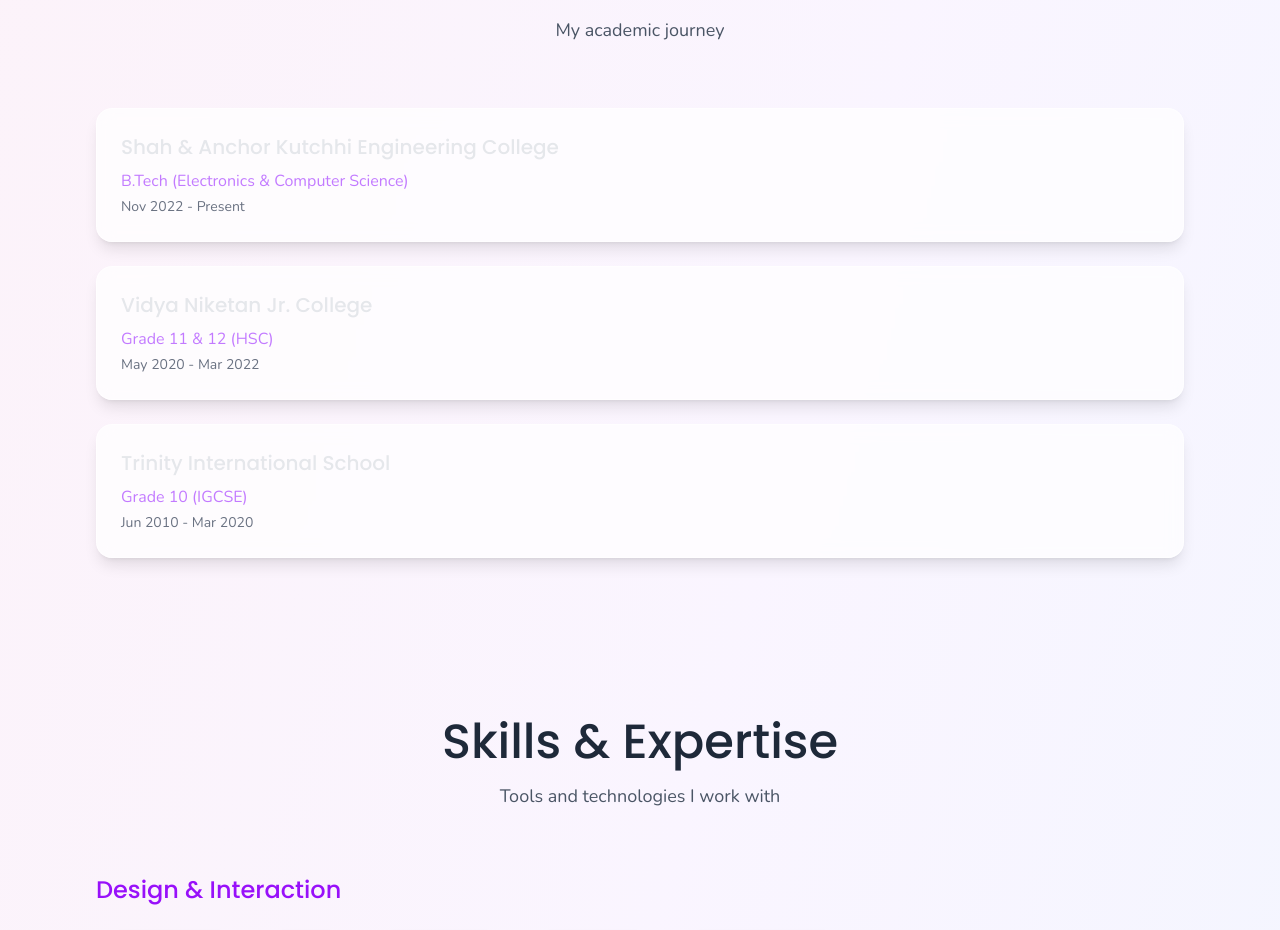
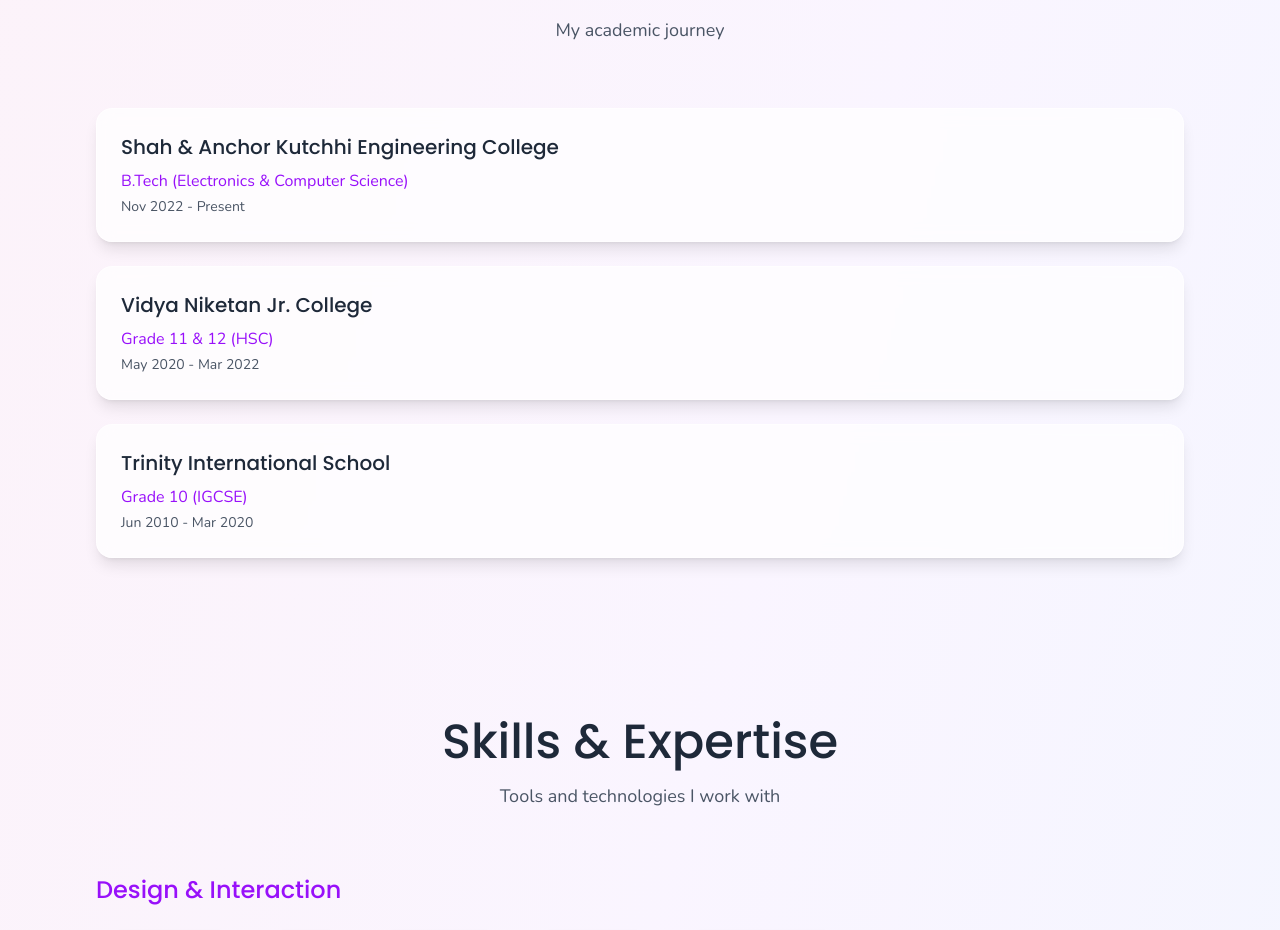
Before and after one commit to reshanaik15/My-Portfolio, a React (Vite) app: page / in a window 1280 px wide. Shown: the part 1260-2190 px from the top of the page. Built offline with nearby package versions, Linux system fonts and the light colour scheme.

Commit message:
Fix education text colors for light and dark mode

```diff
--- a/src/app/components/Education.tsx
+++ b/src/app/components/Education.tsx
@@ -78,14 +78,20 @@
     flex-1 bg-white/70 dark:bg-gray-900/70 backdrop-blur-sm
     rounded-2xl p-6 shadow-lg border border-white/60 dark:border-gray-700
   "
-
 >
-                  <h3 className="text-xl text-gray-200 mb-2">
+  <h3 className="text-xl text-gray-800 dark:text-gray-200 mb-2">
     {edu.institution}
   </h3>
-                  <p className="text-purple-400 mb-1">{edu.grade}</p>
-                  <p className="text-sm text-gray-500">{edu.period}</p>
+
+  <p className="text-purple-600 dark:text-purple-400 mb-1">
+    {edu.grade}
+  </p>
+
+  <p className="text-sm text-gray-600 dark:text-gray-400">
+    {edu.period}
+  </p>
 </motion.div>
+
 
                 {/* Desktop Hover Panel */}
                 <AnimatePresence>
```
Lines whose indentation alone changed are shown as unchanged.
